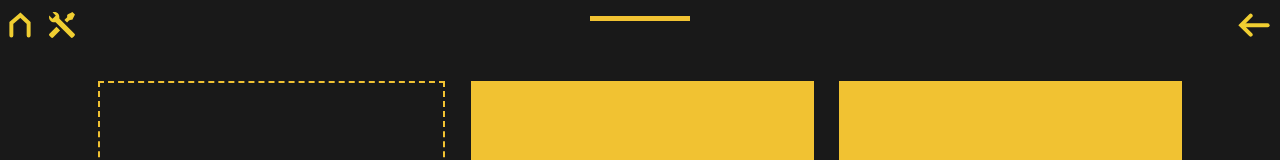
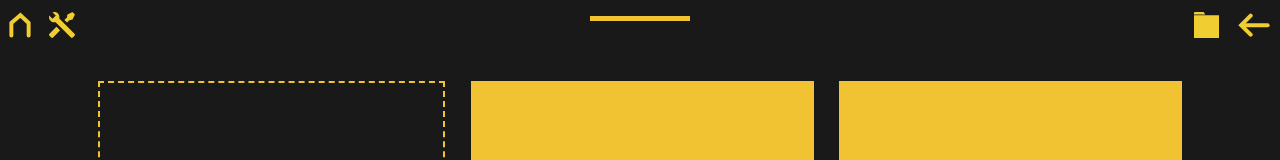
Before and after one commit to MAlexGG/portfolio, a React (Create React App) app: page /portfolio/professional-projects in a window 1280 px wide. Shown: the top 160 px of the page. Built offline with nearby package versions, Linux system fonts and the light colour scheme; a web font is replaced by a local one.

Commit message:
projects button in navbar

```diff
--- a/src/components/navbar.js
+++ b/src/components/navbar.js
@@ -2,6 +2,7 @@ import React, { Component } from "react";
 import home from "../assets/img/home.svg";
 import tools from "../assets/img/tools.svg";
 import back from "../assets/img/back.svg";
+import projects from "../assets/img/projects.svg";
 import {withRouter} from 'react-router-dom';
 
 
@@ -17,6 +18,11 @@ class Navbar extends Component{
         this.props.history.push("/tools");
     }
 
+    goProjects = e => {
+        e.preventDefault();
+        this.props.history.push("/projects");
+    }
+
     goBack = e => {
         e.preventDefault();
         this.props.history.goBack();
@@ -29,13 +35,19 @@ class Navbar extends Component{
                     <button className="bt-ico" onClick={this.goHome}>
                         <img className={this.props.filter} src={home} alt="home button"/>
                     </button>
+
                     <button className="bt-ico" onClick={this.goTools}>
                         <img className={this.props.filter} src={tools} alt="tools and technologies button"/>
                     </button>
                 </div>
-                <button className="bt-ico" onClick={this.goBack}>
-                    <img className={this.props.filter} src={back} alt="go back button"/>
-                </button>
+                <div className="ct-navbuttons">
+                    <button className="bt-ico" onClick={this.goProjects}>
+                        <img className={this.props.filter} src={projects} alt="projects button"/>
+                    </button>
+                    <button className="bt-ico" onClick={this.goBack}>
+                        <img className={this.props.filter} src={back} alt="go back button"/>
+                    </button>
+                </div>
             </div>
         );
     }
--- a/src/components/router.js
+++ b/src/components/router.js
@@ -16,14 +16,14 @@ const Router = () => (
     <BrowserRouter basename="/portfolio/">
         <Switch>
             <Route exact path="/" component={App} />
-            <Route path="/aboutme" component={Aboutme} />
-            <Route path="/projects" component={Projects} />
-            <Route path="/pedagogical" component={Pedagogical} />
-            <Route path="/pedagogical-projects" component={PedagogicalProjects} />
-            <Route path="/professional" component={Professional} />
-            <Route path="/professional-projects" component={ProfessionalProjects} />
+            <Route exact path="/aboutme" component={Aboutme} />
+            <Route exact path="/projects" component={Projects} />
+            <Route exact path="/pedagogical" component={Pedagogical} />
+            <Route exact path="/pedagogical-projects" component={PedagogicalProjects} />
+            <Route exact path="/professional" component={Professional} />
+            <Route exact path="/professional-projects" component={ProfessionalProjects} />
             <Route exact path="/project/:index" component={Project} />
-            <Route path="/tools" component={Tools} />
+            <Route exact path="/tools" component={Tools} />
             <Route component={NotFound} />
         </Switch>
     </BrowserRouter>
```
Also changed, not shown: src/styles/components/navbar.scss (+5 -5 lines), src/assets/img/projects.svg (added).
